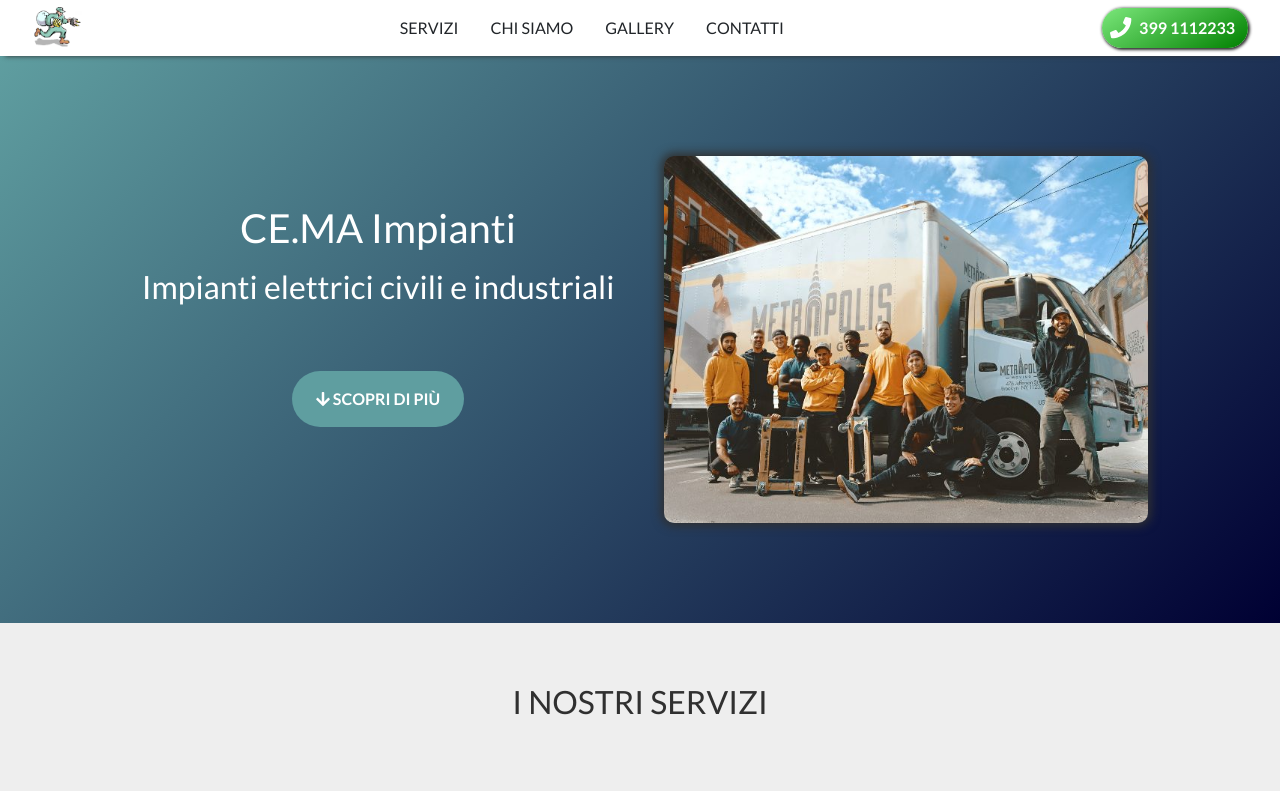
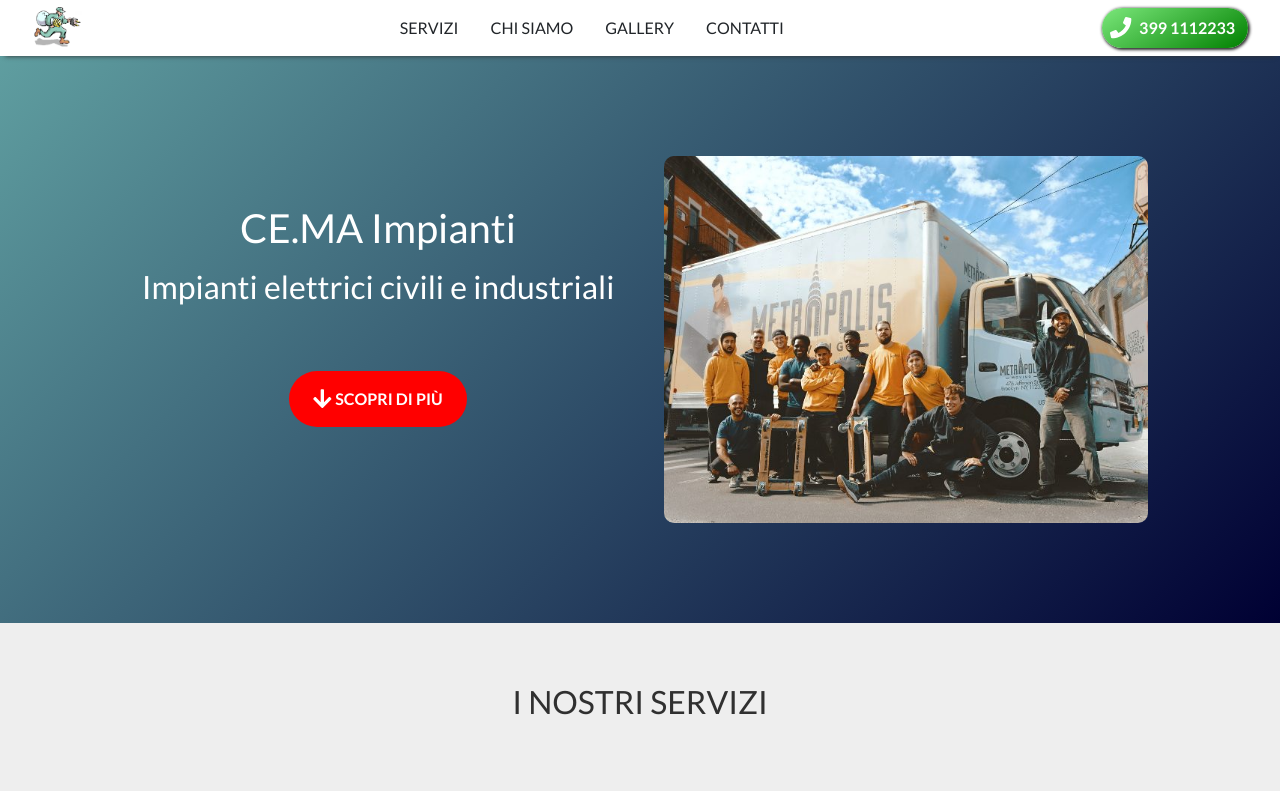
Before and after one commit to LOTO-gpolli/CEMA-impianti, a Next.js app: page / in a window 1280 px wide. Shown: the top 791 px of the page. Built offline with nearby package versions, Linux system fonts and the light colour scheme.

Commit message:
Add Hero section

```diff
--- a/components/Hero/Hero.js
+++ b/components/Hero/Hero.js
@@ -2,30 +2,29 @@
 import Image from "next/image";
 import { FontAwesomeIcon } from "@fortawesome/react-fontawesome";
 // Import the FontAwesomeIcon component
-import { faArrowDown, faPhone } from "@fortawesome/free-solid-svg-icons"; // import the icons you need
-import { Button } from "../Button/Button";
+import { faArrowDown } from "@fortawesome/free-solid-svg-icons"; // import the icons you need
 import { Fade, Flip } from "react-reveal";
 
 const Hero = () => {
   return (
     <div className={`${styles["hero"]}`}>
-      <Fade left delay={800}>
+      <Fade left>
         <div className={`${styles["hero__heading"]}`}>
           <h1 className={`${styles["hero__title"]}`}>CE.MA Impianti</h1>
           <h2 className={`${styles["hero__subtitle"]}`}>
             Impianti elettrici civili e industriali
           </h2>
-          <Fade up delay={1600}>
+          <Fade up delay={800}>
             <button className={`${styles["hero__button"]}`} type="button">
               <a href="#servizi">
-                <FontAwesomeIcon icon={faArrowDown} /> Scopri di più
+                <FontAwesomeIcon icon={faArrowDown} size="lg" /> Scopri di più
               </a>
             </button>
           </Fade>
         </div>
       </Fade>
       <Fade>
-        <Flip top>
+        <Flip top delay={1000}>
           <div className={`${styles["hero__image-container"]}`}>
             <Image
               className={`${styles["hero__image"]}`}
--- a/components/Hero/Hero.module.css
+++ b/components/Hero/Hero.module.css
@@ -8,7 +8,7 @@
   justify-content: center;
   background: linear-gradient(135deg, cadetblue, #003);
   color: white;
-  padding: 80px 40px;
+  padding: 80px 35px;
 }
 
 .hero__heading {
@@ -25,7 +25,7 @@
 }
 
 .hero__button {
-  background-color: cadetblue;
+  background-color: red;
   padding: 1rem 1.5rem;
   margin-top: 3rem;
   margin-bottom: 3rem;
@@ -38,20 +38,22 @@
   border-radius: 30px;
   outline: none;
   cursor: pointer;
+  transition: 0.3s ease-in-out;
 }
 
 .hero__button:active,
 .hero__button:focus,
 .hero__button:hover {
   outline: none;
-  transform: scale(1.1);
+  background-color: darkred;
+  transition: 0.3s ease-in-out;
 }
 
 .hero__image-container {
   display: flex;
   margin: 20px;
   border-radius: 10px;
-  box-shadow: 0px 0px 10px 3px #303030;
+  /* box-shadow: 0px 0px 10px 3px #303030; */
 }
 
 .hero__image {
```
